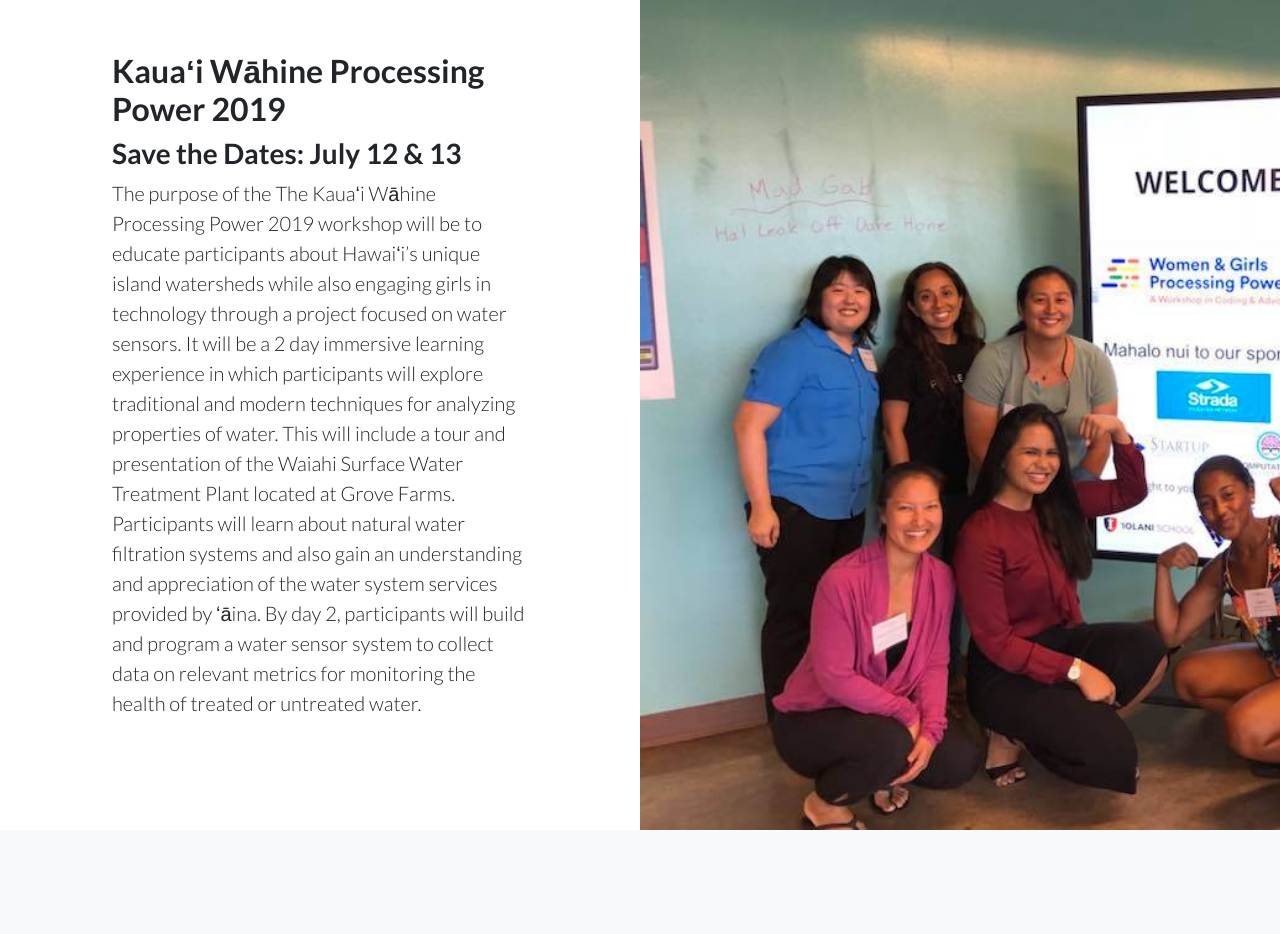
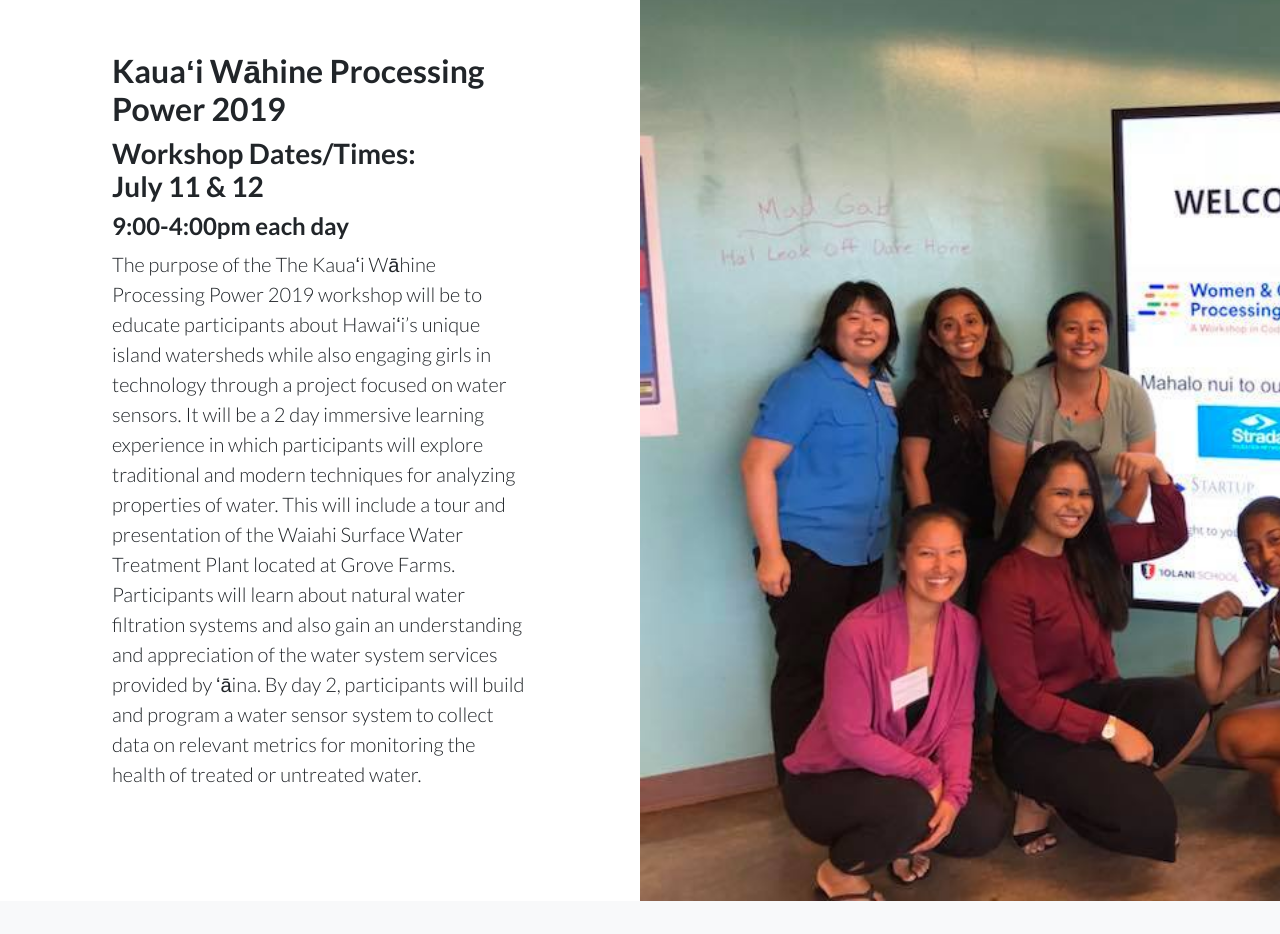
Before and after one commit to wahinePP/wahinePP.github.io, a website: page index.html in a window 1280 px wide. Shown: the part 1720-2654 px from the top of the page. Drawn offline with Linux system fonts and the light colour scheme.

Commit message:
Changed Dates, added times and added picture

```diff
--- a/index.html
+++ b/index.html
@@ -118,7 +118,8 @@
         <div class="col-lg-6 order-lg-2 text-white showcase-img" style="background-image: url('images/Welcome%20group%20pic.jpg');"></div>
         <div class="col-lg-6 order-lg-1 my-auto showcase-text">
           <h2>Kauaʻi Wāhine Processing Power 2019</h2>
-            <h3>Save the Dates: July 12 & 13</h3>
+            <h3>Workshop Dates/Times: <br>July 11 & 12</h3>
+            <h4>9:00-4:00pm each day</h4>
           <p class="lead mb-0">The purpose of the The Kauaʻi Wāhine Processing Power 2019 workshop will be to educate participants about Hawaiʻi’s unique island watersheds while also engaging girls in technology through a project focused on water sensors.  It will be a 2 day immersive learning experience in which participants will explore traditional and modern techniques for analyzing properties of water.  This will include a tour and presentation of the Waiahi Surface Water Treatment Plant located at Grove Farms. Participants will learn about natural water filtration systems and also gain an understanding and appreciation of the water system services provided by ʻāina. By day 2, participants will build and program a water sensor system to collect data on relevant metrics for monitoring the health of treated or untreated water.
 </p>
         </div>
```
Also changed, not shown: 2 other files.
